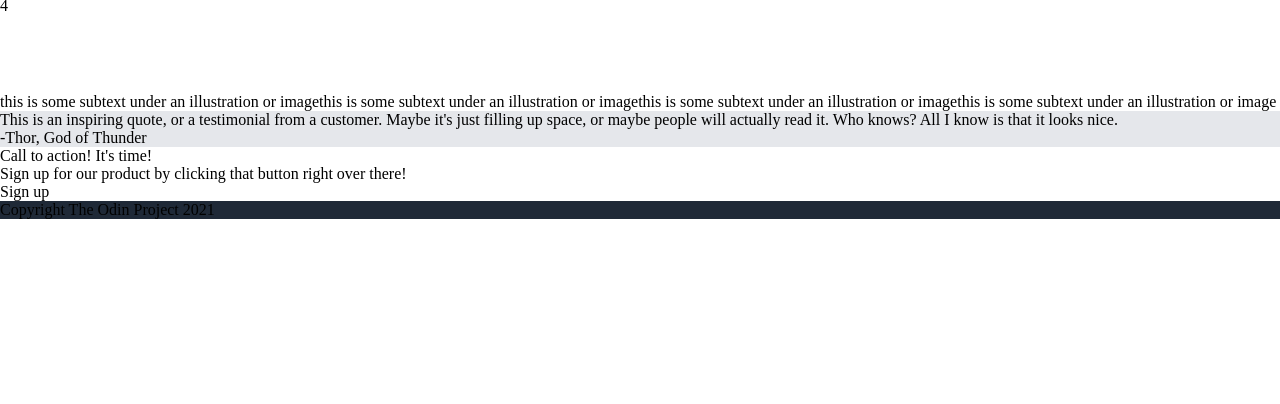
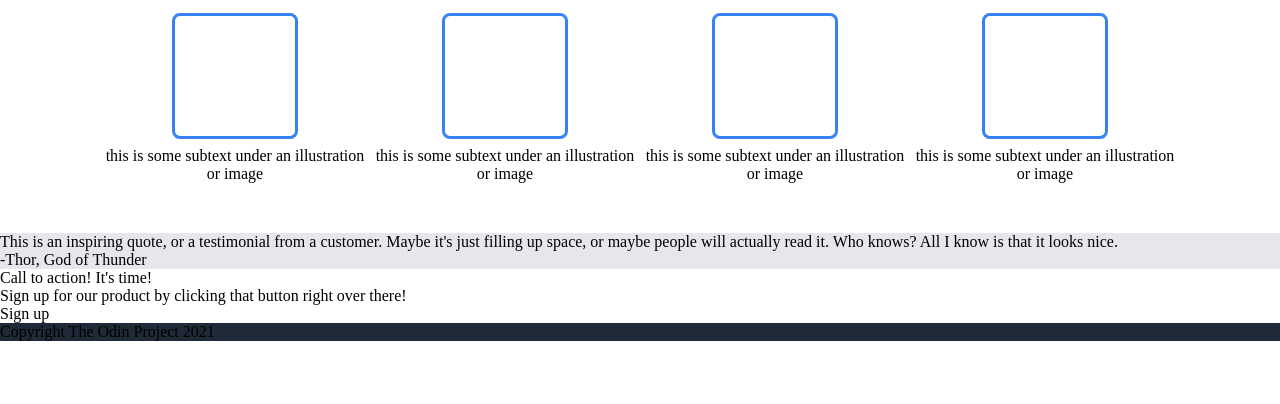
Before and after one commit to migz407/top-landing, a plain HTML site: page index.html in a window 1280 px wide. Shown: the part 396-800 px from the top of the page. Drawn offline with Linux system fonts and the light colour scheme.

Commit message:
added style layout to body 1

```diff
--- a/style.css
+++ b/style.css
@@ -71,24 +71,44 @@ body {
     padding: 8px;
 }
 
+.body1 {
+    padding-left: 100px;
+    padding-right: 100px;
+}
+
 #infoheader {
     font-size: 36px;
     font-weight: bold;
     color: #1F2937;
     text-align: center;
+    padding-top: 35px;
+    padding-bottom: 35px;
 }
 
 .box {
-    width: 150px;
-    height: 150px;
+    display: flex;
+    justify-content: space-around;
+    padding-bottom: 8px;
 }
 
-#box1 {
-   background-color:black;
+#box1,
+#box2,
+#box3,
+#box4 {
+    background-color:white;
+    border: solid #3882F6;
+    border-width: 3px;
+    border-radius: 8px;
+    width: 120px;
+    height: 120px;
+    color: white;
 }
 
 .boxtext {
     display: flex;
+    padding-bottom: 50px;
+    justify-content: space-evenly;
+    text-align: center;
 }
 
 .body2 {
```
